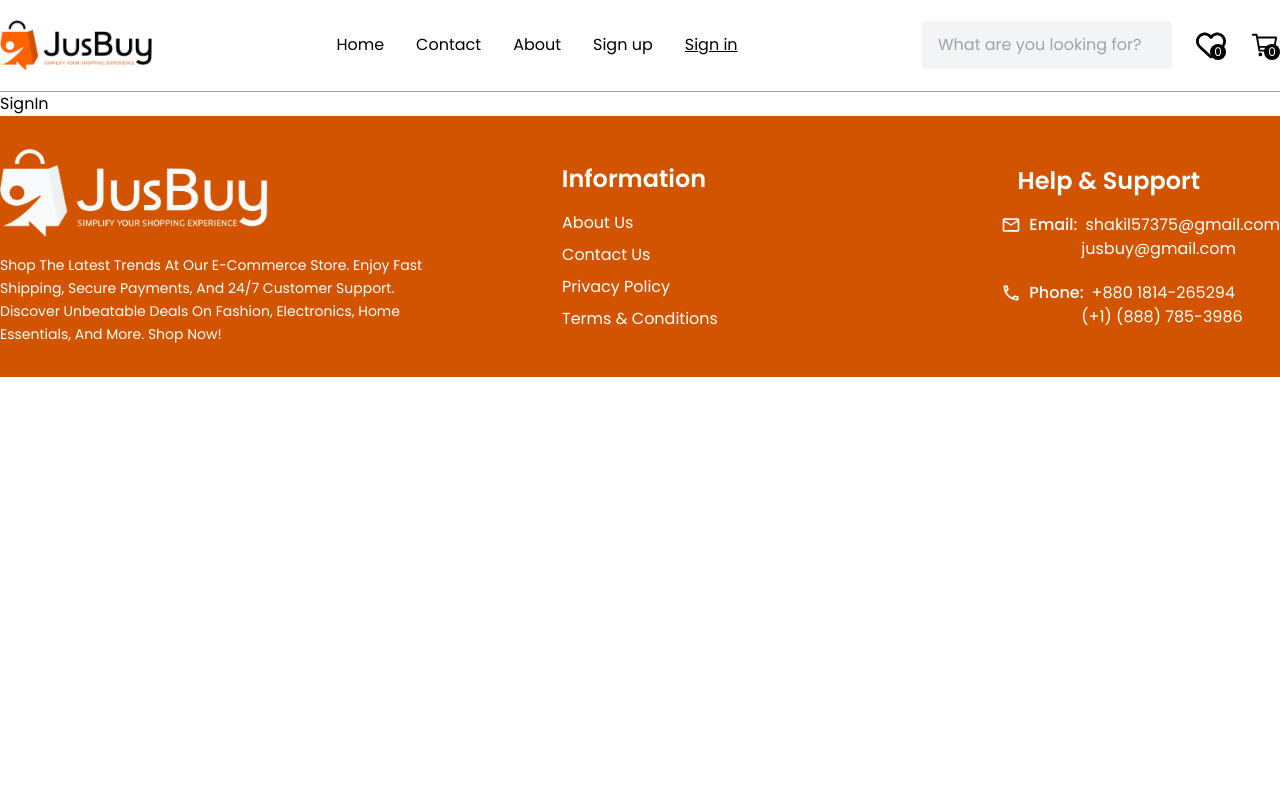
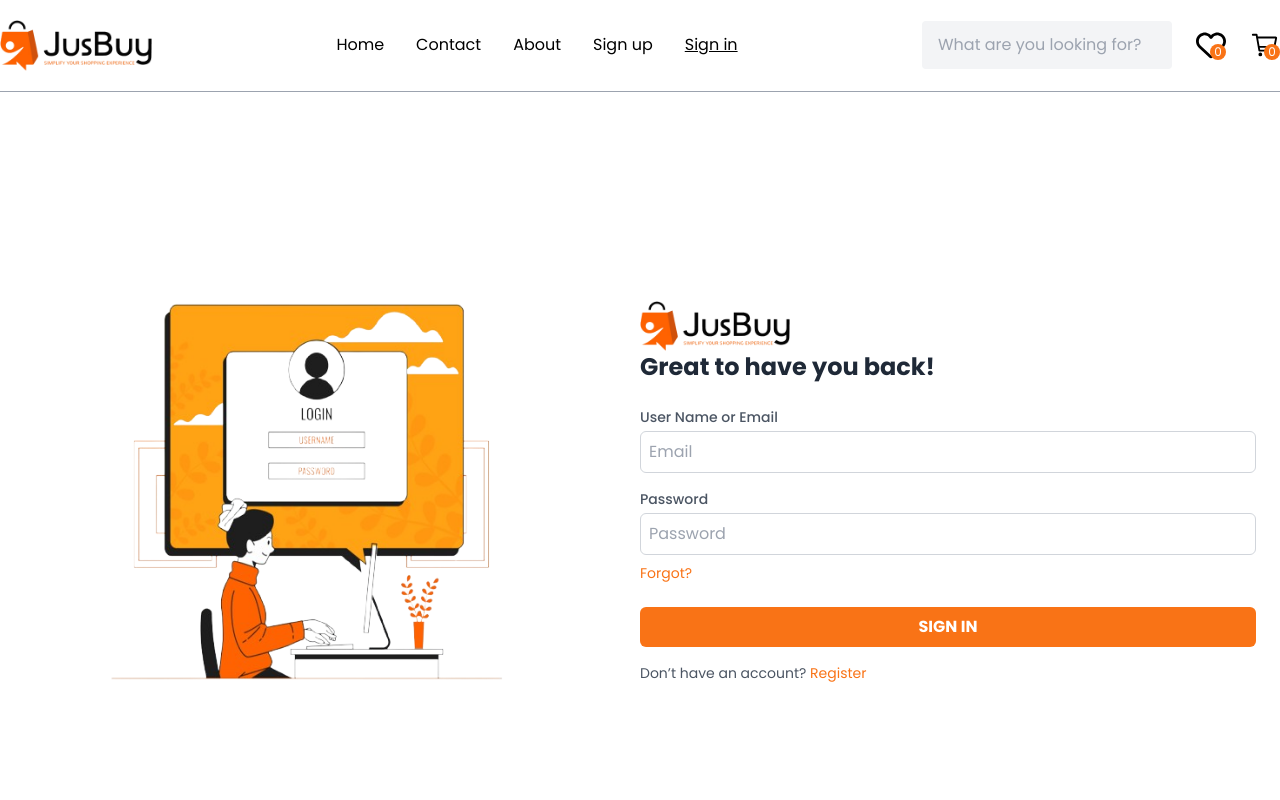
Before and after one commit to Shakil57375/jus-buy, a Next.js app: page /signin in a window 1280 px wide. Shown: the top 800 px of the page. Built offline with nearby package versions, Linux system fonts and the light colour scheme.

Commit message:
Signin button scekeleton  added

```diff
--- a/app/(website)/(pages)/signin/page.jsx
+++ b/app/(website)/(pages)/signin/page.jsx
@@ -1,9 +1,114 @@
-import React from 'react'
+"use client";
 
-const SignIn = () => {
-  return (
-    <div>SignIn</div>
-  )
-}
+import Image from "next/image"; // For images
+import Link from "next/link";
+import { useState } from "react";
+import { useRouter } from "next/navigation"; // Import useRouter
 
-export default SignIn
+const Login = () => {
+    const [email, setEmail] = useState("");
+    const [password, setPassword] = useState("");
+    const [error, setError] = useState("");
+
+    const router = useRouter(); // Initialize useRouter
+
+    const handleSubmit = (e) => {
+        e.preventDefault();
+
+        // Perform login validation here
+        if (!email || !password) {
+            setError("Username or Email and Password are required");
+        } else {
+            // Handle successful login logic
+            console.log("Logging in...");
+            // Redirect to home page after successful login
+            router.push("/"); // Redirect to home route
+        }
+    };
+
+    return (
+        <div className="flex h-screen">
+            {/* Left side - Image/Illustration */}
+            <div className="hidden md:flex flex-1 justify-center items-center">
+                <Image
+                    src="/assets/signin_banner.png"
+                    alt="Illustration"
+                    width={400}
+                    height={400}
+                />
+            </div>
+
+            {/* Right side - Login Form */}
+            <div className="flex-1 flex flex-col justify-center p-6 bg-white">
+                <Image
+                    src="/assets/logo.png"
+                    alt="JusBuy Logo"
+                    width={150}
+                    height={50}
+                />
+                <h2 className="text-2xl font-bold text-gray-800">
+                    Great to have you back!
+                </h2>
+                <form onSubmit={handleSubmit} className="mt-6">
+                    <div>
+                        <label
+                            className="block text-sm font-medium text-gray-600"
+                            htmlFor="email"
+                        >
+                            User Name or Email
+                        </label>
+                        <input
+                            type="email"
+                            id="email"
+                            value={email}
+                            onChange={(e) => setEmail(e.target.value)}
+                            className="mt-1 block w-full p-2 border border-gray-300 rounded-md focus:ring-orange-500 focus:border-orange-500"
+                            placeholder="Email"
+                            required
+                        />
+                        {error && <p className="text-red-500 text-xs mt-1">{error}</p>}
+                    </div>
+                    <div className="mt-4">
+                        <label
+                            className="block text-sm font-medium text-gray-600"
+                            htmlFor="password"
+                        >
+                            Password
+                        </label>
+                        <input
+                            type="password"
+                            id="password"
+                            value={password}
+                            onChange={(e) => setPassword(e.target.value)}
+                            className="mt-1 block w-full p-2 border border-gray-300 rounded-md focus:ring-orange-500 focus:border-orange-500"
+                            placeholder="Password"
+                            required
+                        />
+                    </div>
+                    <div className="mt-2 flex justify-between">
+                        <a
+                            href="#"
+                            className="text-orange-500 hover:text-orange-700 text-sm"
+                        >
+                            Forgot?
+                        </a>
+                    </div>
+                    <button
+                        type="submit"
+                        className="mt-6 w-full p-2 bg-orange-500 text-white font-bold rounded-md hover:bg-orange-600 focus:outline-none"
+                    >
+                        SIGN IN
+                    </button>
+                    <p className="mt-4 text-sm text-gray-600">
+                        Don’t have an account?{" "}
+                        <Link href="/signup" className="text-orange-500 hover:text-orange-700">
+                            Register
+                        </Link>
+                    </p>
+                </form>
+            </div>
+        </div>
+    );
+};
+
+export default Login;
--- a/components/common/Navbar.jsx
+++ b/components/common/Navbar.jsx
@@ -9,7 +9,7 @@
 import Link from "next/link"; // Use Next.js link component for routing
 import { useContext, useState } from "react";
 import { IoIosArrowBack } from "react-icons/io";
-import { usePathname, useSelectedLayoutSegment } from "next/navigation";
+import { usePathname } from "next/navigation";
 import { Poppins } from "next/font/google";
 import { useShopContext } from "@/app/context/ShopContext";
 // import { ShopContext } from "../context/ShopContext"; // Assuming ShopContext is server/client compatible
@@ -96,14 +96,14 @@
         <Link href="/wishlist" className="relative">
           <FaRegHeart className="!text-3xl" />
           {/* Wishlist Counter */}
-          <span className="absolute bottom-0 right-0 bg-black text-white text-xs w-4 h-4 rounded-full flex items-center justify-center">
+          <span className="absolute bottom-0 right-0 bg-orange-500 text-white text-xs w-4 h-4 rounded-full flex items-center justify-center">
             {getWishListCount()}
           </span>
         </Link>
 
         <Link href="/cart" className="relative">
           <IoCartOutline className="hover:text-gray-500 cursor-pointer !text-3xl" />
-          <span className="absolute bottom-0 right-0 bg-black text-white text-xs w-4 h-4 rounded-full flex items-center justify-center">
+          <span className="absolute bottom-0 right-0 bg-orange-500 text-white text-xs w-4 h-4 rounded-full flex items-center justify-center">
             {getCartCount()}
           </span>
         </Link>
```
Also changed, not shown: public/assets/signin_banner.png (added).
